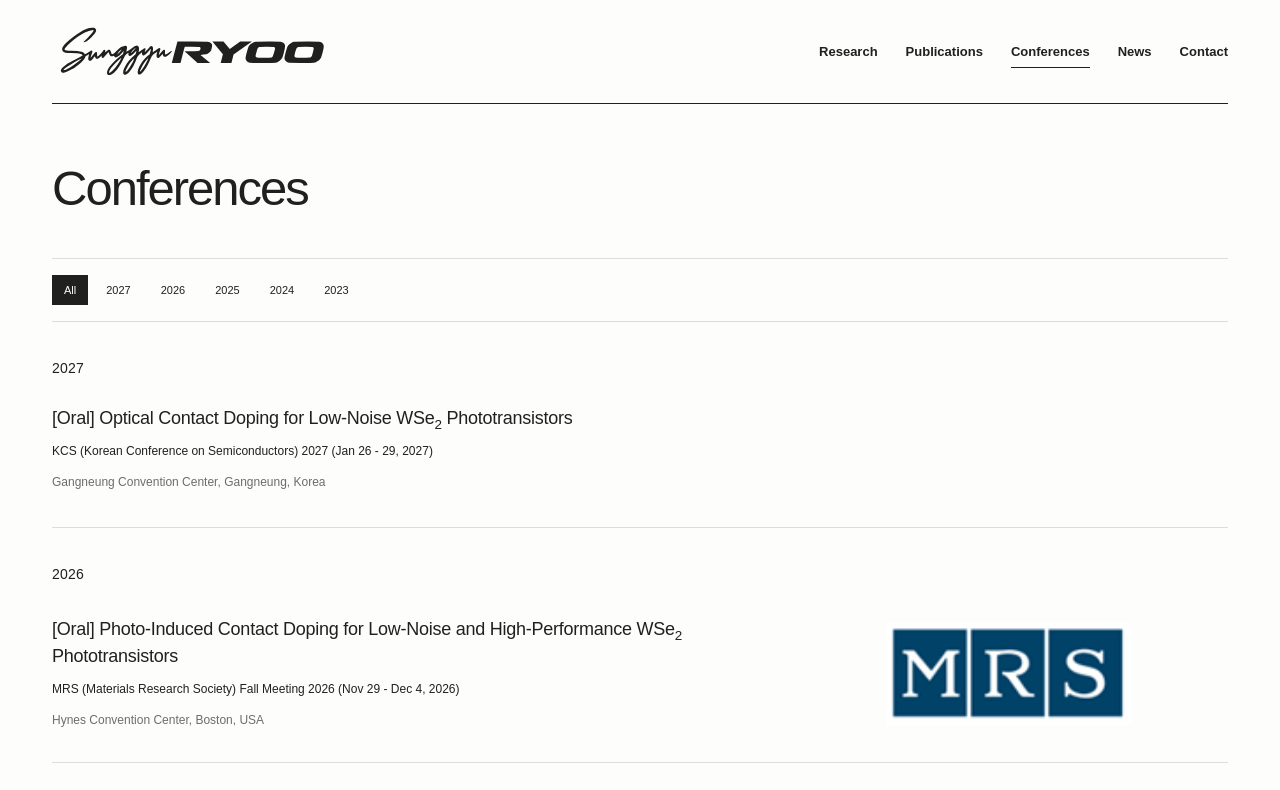
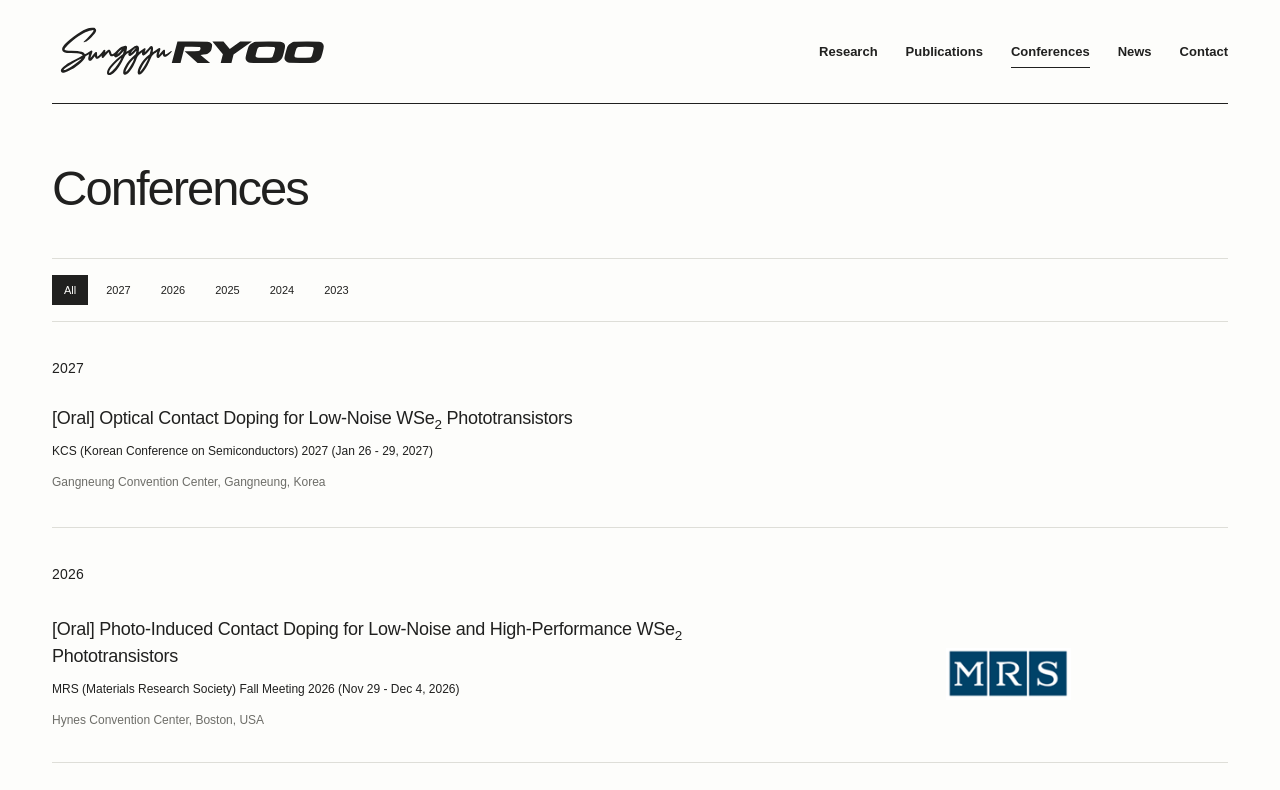
Before and after one commit to sunggyuryoo/sunggyuryoo.github.io, a plain HTML site: page conferences.html in a window 1280 px wide. Shown: the top 790 px of the page. Drawn offline with Linux system fonts and the light colour scheme.

Commit message:
Reduce MRS logo using its box height as the size reference

```diff
--- a/assets/conference-logos.css
+++ b/assets/conference-logos.css
@@ -32,9 +32,9 @@
   object-fit: contain;
 }
 
-/* Normalize the visible capital letters, excluding the MRS boxes and APS orbit. */
+/* Match the MRS box height to the APS/KPS capital-letter height. */
 .conference-logo--mrs {
-  --conference-mark-width: 100.000000%;
+  --conference-mark-width: 51.020408%;
 }
 
 .conference-logo--aps {
```
Also changed, not shown: conferences.html (+1 -1 lines).
